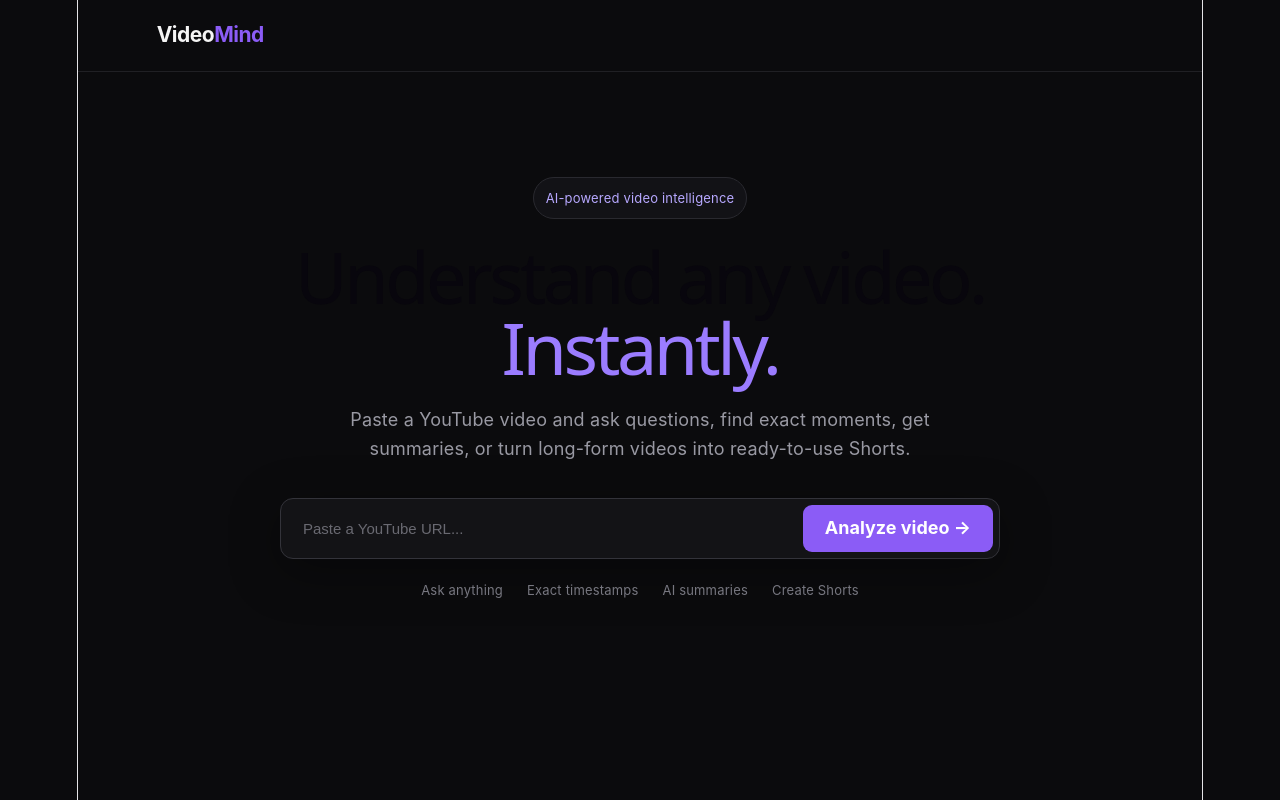
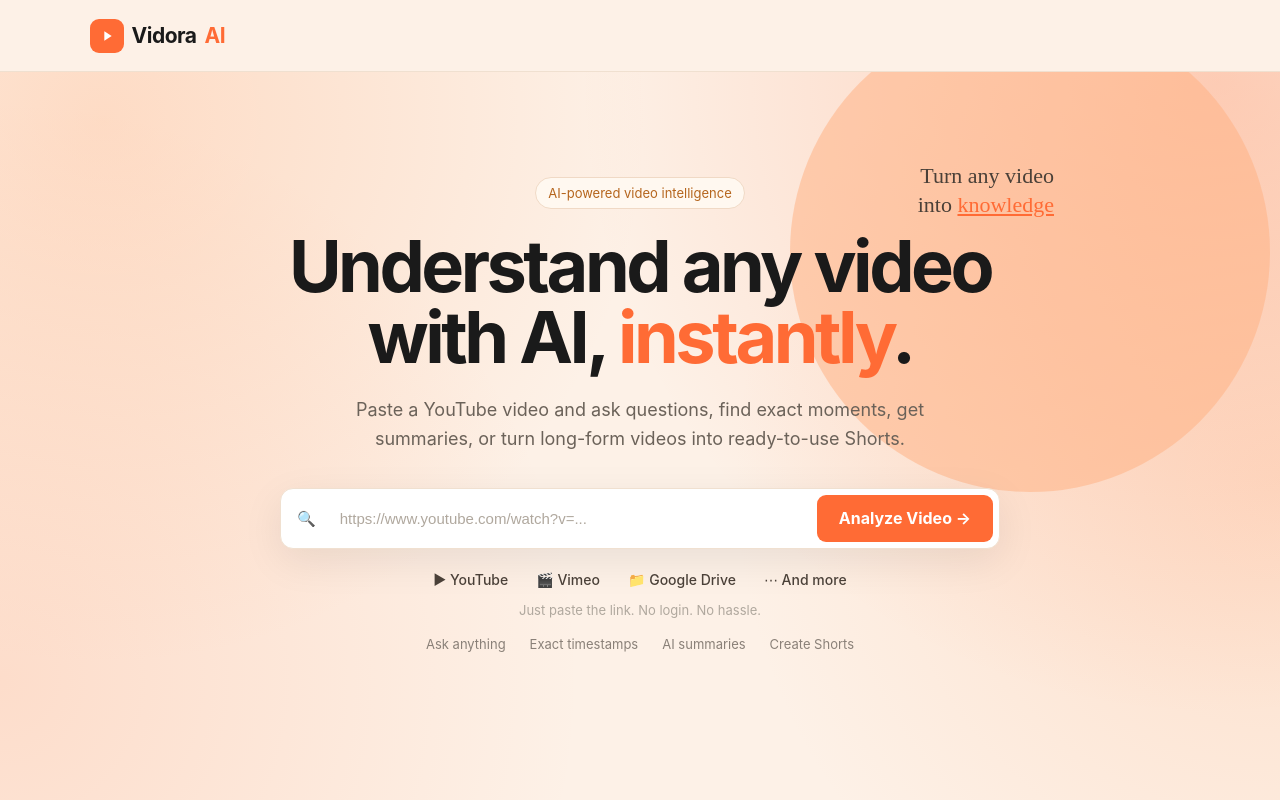
Before and after one commit to A2R-Software-Solution/a2r-vidora, a React app in the folder frontend/: page / in a window 1280 px wide. Built offline with nearby package versions, Linux system fonts and the light colour scheme; no server answers; the HTML template or start-up script is replaced by a standard one.

Commit message:
frontend part from naman side almost done

```diff
--- a/frontend/src/App.css
+++ b/frontend/src/App.css
@@ -1,116 +1,149 @@
-* { box-sizing: border-box; }
-
 body {
   margin: 0;
   font-family: Inter, ui-sans-serif, system-ui, -apple-system, BlinkMacSystemFont, "Segoe UI", sans-serif;
-  background: #0b0b0d;
-  color: #f5f5f5;
+  background:
+    radial-gradient(circle at 8% 15%, rgba(255, 179, 133, 0.35), transparent 40%),
+    radial-gradient(circle at 95% 10%, rgba(255, 107, 53, 0.25), transparent 45%),
+    radial-gradient(circle at 100% 60%, rgba(255, 179, 133, 0.3), transparent 40%),
+    radial-gradient(circle at 0% 85%, rgba(255, 140, 90, 0.2), transparent 40%),
+    #fdf1e7;
+  background-attachment: fixed;
+  color: #1a1a1a;
+  min-height: 100vh;
+  overflow-x: hidden;
+}
+.hero-blob {
+  position: absolute;
+  top: -60px;
+  right: -180px;
+  width: 480px;
+  height: 480px;
+  background: #ffb385;
+  border-radius: 50%;
+  opacity: 0.55;
+  z-index: -1;
+}
+.hero-tagline {
+  position: absolute;
+  top: 90px;
+  right: 4%;
+  font-family: 'Brush Script MT', cursive;
+  font-size: 22px;
+  color: #4a4038;
+  text-align: right;
+  line-height: 1.3;
+}
+.hero-tagline span {
+  text-decoration: underline;
+  text-decoration-color: #ff6b35;
+  color: #ff6b35;
 }
 
-.page { min-height: 100vh; }
-
-nav {
-  height: 72px;
+@media (max-width: 900px) {
+  .hero-blob { display: none; }
+  .hero-tagline { display: none; }
+}
+.input-icon {
   display: flex;
   align-items: center;
-  justify-content: space-between;
-  padding: 0 7%;
-  border-bottom: 1px solid #202024;
-}
-.logo { font-size: 21px; font-weight: 750; letter-spacing: -0.5px; }
-.logo span { color: #8b5cf6; }
-.nav-right { display: flex; gap: 12px; align-items: center; }
-
-button { border: 0; cursor: pointer; font: inherit; }
-
-.login { background: transparent; color: #bbb; padding: 10px 14px; }
-.signup {
-  background: #f4f4f5; color: #111; padding: 10px 16px;
-  border-radius: 9px; font-weight: 650;
+  padding: 0 8px 0 10px;
+  color: #b0a89e;
+  font-size: 15px;
 }
 
-.hero { max-width: 900px; margin: 0 auto; padding: 105px 24px 70px; text-align: center; }
-.badge {
-  display: inline-flex; border: 1px solid #29292f; background: #121216;
-  color: #b7a8ff; border-radius: 999px; padding: 7px 12px; font-size: 13px; margin-bottom: 22px;
-}
-h1 { margin: 0; font-size: clamp(42px, 6vw, 72px); line-height: .98; letter-spacing: -3.5px; }
-h1 span { color: #9b7cff; }
-.sub { color: #9999a3; font-size: 18px; line-height: 1.6; max-width: 650px; margin: 24px auto 34px; }
-
-.input-wrap {
-  max-width: 720px; margin: auto; display: flex; padding: 6px;
-  border: 1px solid #33333a; background: #131316; border-radius: 13px;
-  box-shadow: 0 12px 50px rgba(0,0,0,.35);
-}
-input {
-  flex: 1; min-width: 0; background: transparent; border: 0; outline: 0;
-  color: white; padding: 15px 16px; font-size: 15px;
-}
-input::placeholder { color: #696971; }
-.analyze { background: #8b5cf6; color: white; padding: 0 22px; border-radius: 9px; font-weight: 700; }
-
-.features { display: flex; justify-content: center; gap: 24px; margin-top: 18px; color: #777780; font-size: 13px; }
-
-.preview { max-width: 1080px; margin: 0 auto; padding: 0 24px 90px; }
-.preview-card { background: #111114; border: 1px solid #25252b; border-radius: 18px; overflow: hidden; }
-.preview-head { padding: 16px 20px; border-bottom: 1px solid #25252b; color: #aaaab3; font-size: 14px; }
-.workspace { display: grid; grid-template-columns: 1.05fr .95fr; min-height: 480px; }
-
-.video { padding: 28px; border-right: 1px solid #25252b; }
-.video-box {
-  aspect-ratio: 16 / 9; background: #050506; border: 1px solid #28282e;
-  border-radius: 12px; display: grid; place-items: center; color: #55555f; position: relative;
-}
-.play {
-  width: 58px; height: 58px; border-radius: 50%; background: #18181d;
-  border: 1px solid #36363e; display: grid; place-items: center; color: #aaa; font-size: 20px;
-}
-.video-title { margin-top: 16px; font-weight: 650; font-size: 15px; }
-.video-meta { color: #66666f; margin-top: 6px; font-size: 13px; }
-
-.chat { padding: 28px; display: flex; flex-direction: column; }
-.chat-title { font-size: 17px; font-weight: 700; }
-.chat-sub { color: #696971; font-size: 13px; margin-top: 5px; }
-.messages { flex: 1; margin-top: 24px; }
-
-.user-msg {
-  margin-left: auto; max-width: 85%; background: #1d1d23; border: 1px solid #2b2b33;
-  padding: 12px 14px; border-radius: 12px 12px 3px 12px; font-size: 14px; line-height: 1.5;
-}
-.ai-msg { margin-top: 14px; max-width: 92%; color: #d0d0d7; font-size: 14px; line-height: 1.65; }
-.timestamp {
-  display: inline-block; color: #b99cff; background: #191521; border: 1px solid #342b49;
-  padding: 4px 8px; border-radius: 6px; margin-top: 10px; font-size: 12px; cursor: pointer;
+.providers {
+  display: flex;
+  justify-content: center;
+  gap: 28px;
+  margin-top: 22px;
+  color: #4a4038;
+  font-size: 14px;
+  font-weight: 500;
 }
 
-.ask { display: flex; gap: 8px; margin-top: 20px; border-top: 1px solid #25252b; padding-top: 18px; }
-.ask input { border: 1px solid #2b2b32; border-radius: 9px; padding: 12px; background: #0c0c0f; }
-.send { background: #8b5cf6; color: white; width: 48px; border-radius: 9px; }
+.hint {
+  margin-top: 14px;
+  color: #b0a89e;
+  font-size: 13px;
+}
+.logo {
+  display: flex;
+  align-items: center;
+  gap: 8px;
+  cursor: pointer;
+}
+.logo-icon {
+  display: flex;
+  align-items: center;
+  justify-content: center;
+  width: 34px;
+  height: 34px;
+  background: #ff6b35;
+  border-radius: 9px;
+  flex-shrink: 0;
+}
+.logo-icon svg {
+  display: block;
+  width: 16px;
+  height: 16px;
+  color: #fff;
+}
+.window-dots {
+  display: flex;
+  gap: 8px;
+  padding: 16px 20px;
+  border-bottom: 1px solid #f0e0d0;
+}
+.dot { width: 12px; height: 12px; border-radius: 50%; }
+.dot.red { background: #ff5f57; }
+.dot.yellow { background: #febc2e; }
+.dot.green { background: #28c840; }
 
-.error-text { color: #ff6b6b; font-size: 13px; margin-top: 8px; }
+.chat-tabs {
+  display: flex;
+  align-items: center;
+  gap: 24px;
+  border-bottom: 1px solid #f0e0d0;
+  padding-bottom: 14px;
+  font-size: 14px;
+  color: #8a8078;
+}
+.chat-tab.active {
+  color: #ff6b35;
+  font-weight: 650;
+}
+.chat-tab.new-video {
+  margin-left: auto;
+  color: #8a8078;
+}
 
-.reels { max-width: 1080px; margin: 0 auto; padding: 10px 24px 100px; text-align: center; }
-.reels h2 { font-size: 30px; margin-bottom: 10px; }
-.reels p { color: #777780; margin-bottom: 28px; }
-.reel-grid { display: grid; grid-template-columns: repeat(3, 1fr); gap: 16px; }
-.reel {
-  height: 290px; border: 1px solid #25252b; background: #111114; border-radius: 14px;
-  padding: 16px; display: flex; flex-direction: column; justify-content: flex-end; text-align: left;
+
+.hero-compact {
+  padding: 32px 24px 24px;
+  transition: padding 0.3s ease;
 }
-.reel-preview {
-  flex: 1; background: #08080a; border-radius: 9px; display: grid;
-  place-items: center; color: #4f4f57; margin-bottom: 13px;
+.hero-compact h1 {
+  font-size: 28px;
+  letter-spacing: -1px;
+  margin-bottom: 16px;
 }
-.reel strong { font-size: 14px; }
-.reel small { color: #66666f; margin-top: 5px; }
+.hero-compact .input-wrap {
+  max-width: 560px;
+}
+.hero-compact .providers,
+.hero-compact .hint {
+  display: none;
+}
 
-@media (max-width: 760px) {
-  .hero { padding-top: 70px; }
-  .input-wrap { flex-direction: column; gap: 6px; }
-  .analyze { height: 48px; }
-  .features { flex-wrap: wrap; }
-  .workspace { grid-template-columns: 1fr; }
-  .video { border-right: 0; border-bottom: 1px solid #25252b; }
-  .reel-grid { grid-template-columns: 1fr; }
+.hero-compact {
+  padding: 32px 24px 24px;
+  transition: padding 0.3s ease;
 }
+.hero-compact h1 {
+  font-size: 28px;
+  letter-spacing: -1px;
+  margin-bottom: 16px;
+}
+.hero-compact .input-wrap {
+  max-width: 560px;
+}
--- a/frontend/src/App.jsx
+++ b/frontend/src/App.jsx
@@ -1,37 +1,17 @@
-import { useState, useEffect } from "react";
+import { useState } from "react";
 import Navbar from "./components/layout/Navbar";
 import LandingPage from "./pages/LandingPage";
 import WorkspacePage from "./pages/WorkspacePage";
-import { useVideoAnalyze } from "./hooks/useVideoAnalyze";
 import "./App.css";
 
 function App() {
   const [video, setVideo] = useState(null);
-  const { restoreVideo } = useVideoAnalyze();
-
-  // Page load hote hi localStorage me saved video_id check karo.
-  // Agar mil jaye toh seedha Workspace pe le jao (restore).
-  useEffect(() => {
-    const restoreOnLoad = async () => {
-      const restoredVideo = await restoreVideo();
-      if (restoredVideo) {
-        setVideo(restoredVideo);
-      }
-    };
-
-    restoreOnLoad();
-    // Sirf mount hone par ek baar chalana hai, isliye dependency array empty.
-    // eslint-disable-next-line react-hooks/exhaustive-deps
-  }, []);
 
   return (
     <div className="page">
-      <Navbar />
-      {video ? (
-        <WorkspacePage video={video} />
-      ) : (
-        <LandingPage onAnalyzed={setVideo} />
-      )}
+      <Navbar onHome={() => setVideo(null)} />
+      <LandingPage onAnalyzed={setVideo} compact={!!video} />
+      {video && <WorkspacePage video={video} />}
     </div>
   );
 }
--- a/frontend/src/components/landing/Hero.jsx
+++ b/frontend/src/components/landing/Hero.jsx
@@ -1,8 +1,14 @@
-export default function Hero({ children }) {
+export default function Hero({ children, compact }) {
   return (
-    <section className="hero">
-      <div className="badge">AI-powered video intelligence</div>
-      <h1>Understand any video.<br /><span>Instantly.</span></h1>
+    <section className={compact ? "hero hero-compact" : "hero"}>
+      {!compact && <div className="hero-blob" aria-hidden="true"></div>}
+      {!compact && (
+        <div className="hero-tagline" aria-hidden="true">
+          Turn any video<br />into <span>knowledge</span>
+        </div>
+      )}
+      {!compact && <div className="badge">AI-powered video intelligence</div>}
+      <h1>Understand any video<br />with AI, <span>instantly</span>.</h1>
       <p className="sub">
         Paste a YouTube video and ask questions, find exact moments,
         get summaries, or turn long-form videos into ready-to-use Shorts.
--- a/frontend/src/components/landing/InputBox.jsx
+++ b/frontend/src/components/landing/InputBox.jsx
@@ -10,16 +10,26 @@ export default function InputBox({ onAnalyze, loading }) {
   };
 
   return (
+    <>
       <div className="input-wrap">
+        <span className="input-icon" aria-hidden="true">🔍</span>
         <input
           value={url}
           onChange={(e) => setUrl(e.target.value)}
-        placeholder="Paste a YouTube URL..."
+          placeholder="https://www.youtube.com/watch?v=..."
           disabled={loading}
         />
         <button className="analyze" onClick={handleAnalyze} disabled={loading}>
-        {loading ? "Analyzing..." : "Analyze video →"}
+          {loading ? "Analyzing..." : "Analyze Video →"}
         </button>
       </div>
+      <div className="providers">
+        <span>▶ YouTube</span>
+        <span>🎬 Vimeo</span>
+        <span>📁 Google Drive</span>
+        <span>⋯ And more</span>
+      </div>
+      <div className="hint">Just paste the link. No login. No hassle.</div>
+    </>
   );
 }
--- a/frontend/src/components/layout/Navbar.jsx
+++ b/frontend/src/components/layout/Navbar.jsx
@@ -1,9 +1,15 @@
-export default function Navbar() {
+export default function Navbar({ onHome }) {
   return (
     <nav>
-      <div className="logo">Video<span>Mind</span></div>
-      <div className="nav-right">
+      <div className="logo" onClick={onHome} role="button" tabIndex={0}>
+        <span className="logo-icon">
+          <svg width="16" height="16" viewBox="0 0 24 24" fill="none">
+            <path d="M8 5v14l11-7-11-7z" fill="currentColor" />
+          </svg>
+        </span>
+        Vidora<span>AI</span>
       </div>
+      <div className="nav-right"></div>
     </nav>
   );
 }
--- a/frontend/src/index.css
+++ b/frontend/src/index.css
@@ -1,111 +1,117 @@
-:root {
-  --text: #6b6375;
-  --text-h: #08060d;
-  --bg: #fff;
-  --border: #e5e4e7;
-  --code-bg: #f4f3ec;
-  --accent: #aa3bff;
-  --accent-bg: rgba(170, 59, 255, 0.1);
-  --accent-border: rgba(170, 59, 255, 0.5);
-  --social-bg: rgba(244, 243, 236, 0.5);
-  --shadow:
-    rgba(0, 0, 0, 0.1) 0 10px 15px -3px, rgba(0, 0, 0, 0.05) 0 4px 6px -2px;
-
-  --sans: system-ui, 'Segoe UI', Roboto, sans-serif;
-  --heading: system-ui, 'Segoe UI', Roboto, sans-serif;
-  --mono: ui-monospace, Consolas, monospace;
-
-  font: 18px/145% var(--sans);
-  letter-spacing: 0.18px;
-  color-scheme: light dark;
-  color: var(--text);
-  background: var(--bg);
-  font-synthesis: none;
-  text-rendering: optimizeLegibility;
-  -webkit-font-smoothing: antialiased;
-  -moz-osx-font-smoothing: grayscale;
-
-  @media (max-width: 1024px) {
-    font-size: 16px;
-  }
-}
-
-@media (prefers-color-scheme: dark) {
-  :root {
-    --text: #9ca3af;
-    --text-h: #f3f4f6;
-    --bg: #16171d;
-    --border: #2e303a;
-    --code-bg: #1f2028;
-    --accent: #c084fc;
-    --accent-bg: rgba(192, 132, 252, 0.15);
-    --accent-border: rgba(192, 132, 252, 0.5);
-    --social-bg: rgba(47, 48, 58, 0.5);
-    --shadow:
-      rgba(0, 0, 0, 0.4) 0 10px 15px -3px, rgba(0, 0, 0, 0.25) 0 4px 6px -2px;
-  }
-
-  #social .button-icon {
-    filter: invert(1) brightness(2);
-  }
-}
+* { box-sizing: border-box; }
 
 body {
   margin: 0;
+  font-family: Inter, ui-sans-serif, system-ui, -apple-system, BlinkMacSystemFont, "Segoe UI", sans-serif;
+  background: #fdf1e7;
+  color: #1a1a1a;
 }
 
-#root {
-  width: 1126px;
-  max-width: 100%;
-  margin: 0 auto;
-  text-align: center;
-  border-inline: 1px solid var(--border);
-  min-height: 100svh;
+.page { min-height: 100vh; }
+
+nav {
+  height: 72px;
   display: flex;
-  flex-direction: column;
-  box-sizing: border-box;
+  align-items: center;
+  justify-content: space-between;
+  padding: 0 7%;
+  border-bottom: 1px solid #f0e0d0;
+  background: #fdf1e7;
+}
+.logo { font-size: 21px; font-weight: 750; letter-spacing: -0.5px; color: #1a1a1a; }
+.logo span { color: #ff6b35; }
+.nav-right { display: flex; gap: 12px; align-items: center; }
+
+button { border: 0; cursor: pointer; font: inherit; }
+
+.login { background: transparent; color: #555; padding: 10px 14px; }
+.signup {
+  background: #1a1a1a; color: #fff; padding: 10px 16px;
+  border-radius: 9px; font-weight: 650;
 }
 
-h1,
-h2 {
-  font-family: var(--heading);
-  font-weight: 500;
-  color: var(--text-h);
+.hero { max-width: 900px; margin: 0 auto; padding: 105px 24px 70px; text-align: center; position: relative; }
+.badge {
+  display: inline-flex; border: 1px solid #f0d9c5; background: #fff8f0;
+  color: #b5651d; border-radius: 999px; padding: 7px 12px; font-size: 13px; margin-bottom: 22px;
+}
+h1 { margin: 0; font-size: clamp(42px, 6vw, 72px); line-height: .98; letter-spacing: -3.5px; color: #1a1a1a; }
+h1 span { color: #ff6b35; }
+.sub { color: #6b6259; font-size: 18px; line-height: 1.6; max-width: 650px; margin: 24px auto 34px; }
+
+.input-wrap {
+  max-width: 720px; margin: auto; display: flex; padding: 6px;
+  border: 1px solid #f0e0d0; background: #fff; border-radius: 13px;
+  box-shadow: 0 12px 40px rgba(0,0,0,.08);
+}
+input {
+  flex: 1; min-width: 0; background: transparent; border: 0; outline: 0;
+  color: #1a1a1a; padding: 15px 16px; font-size: 15px;
+}
+input::placeholder { color: #b0a89e; }
+.analyze { background: #ff6b35; color: white; padding: 0 22px; border-radius: 9px; font-weight: 700; }
+
+.features { display: flex; justify-content: center; gap: 24px; margin-top: 18px; color: #8a8078; font-size: 13px; }
+
+.preview { max-width: 1080px; margin: 0 auto; padding: 0 24px 90px; }
+.preview-card { background: #fff; border: 1px solid #f0e0d0; border-radius: 18px; overflow: hidden; }
+.preview-head { padding: 16px 20px; border-bottom: 1px solid #f0e0d0; color: #6b6259; font-size: 14px; }
+.workspace { display: grid; grid-template-columns: 1.05fr .95fr; min-height: 480px; }
+
+.video { padding: 28px; border-right: 1px solid #f0e0d0; }
+.video-box {
+  aspect-ratio: 16 / 9; background: #faf1e6; border: 1px solid #f0e0d0;
+  border-radius: 12px; display: grid; place-items: center; color: #b0a89e; position: relative;
+}
+.play {
+  width: 58px; height: 58px; border-radius: 50%; background: #fff;
+  border: 1px solid #f0e0d0; display: grid; place-items: center; color: #ff6b35; font-size: 20px;
+}
+.video-title { margin-top: 16px; font-weight: 650; font-size: 15px; color: #1a1a1a; }
+.video-meta { color: #8a8078; margin-top: 6px; font-size: 13px; }
+
+.chat { padding: 28px; display: flex; flex-direction: column; }
+.chat-title { font-size: 17px; font-weight: 700; color: #1a1a1a; }
+.chat-sub { color: #8a8078; font-size: 13px; margin-top: 5px; }
+.messages { flex: 1; margin-top: 24px; }
+
+.user-msg {
+  margin-left: auto; max-width: 85%; background: #fff3e9; border: 1px solid #f0d9c5;
+  padding: 12px 14px; border-radius: 12px 12px 3px 12px; font-size: 14px; line-height: 1.5;
+}
+.ai-msg { margin-top: 14px; max-width: 92%; color: #3a3530; font-size: 14px; line-height: 1.65; }
+.timestamp {
+  display: inline-block; color: #ff6b35; background: #fff3e9; border: 1px solid #f0d9c5;
+  padding: 4px 8px; border-radius: 6px; margin-top: 10px; font-size: 12px; cursor: pointer;
 }
 
-h1 {
-  font-size: 56px;
-  letter-spacing: -1.68px;
-  margin: 32px 0;
-  @media (max-width: 1024px) {
-    font-size: 36px;
-    margin: 20px 0;
-  }
+.ask { display: flex; gap: 8px; margin-top: 20px; border-top: 1px solid #f0e0d0; padding-top: 18px; }
+.ask input { border: 1px solid #f0e0d0; border-radius: 9px; padding: 12px; background: #fff; }
+.send { background: #ff6b35; color: white; width: 48px; border-radius: 9px; }
+
+.error-text { color: #d64545; font-size: 13px; margin-top: 8px; }
+
+.reels { max-width: 1080px; margin: 0 auto; padding: 10px 24px 100px; text-align: center; }
+.reels h2 { font-size: 30px; margin-bottom: 10px; color: #1a1a1a; }
+.reels p { color: #8a8078; margin-bottom: 28px; }
+.reel-grid { display: grid; grid-template-columns: repeat(3, 1fr); gap: 16px; }
+.reel {
+  height: 290px; border: 1px solid #f0e0d0; background: #fff; border-radius: 14px;
+  padding: 16px; display: flex; flex-direction: column; justify-content: flex-end; text-align: left;
 }
-h2 {
-  font-size: 24px;
-  line-height: 118%;
-  letter-spacing: -0.24px;
-  margin: 0 0 8px;
-  @media (max-width: 1024px) {
-    font-size: 20px;
-  }
+.reel-preview {
+  flex: 1; background: #faf1e6; border-radius: 9px; display: grid;
+  place-items: center; color: #b0a89e; margin-bottom: 13px;
 }
-p {
-  margin: 0;
+.reel strong { font-size: 14px; color: #1a1a1a; }
+.reel small { color: #8a8078; margin-top: 5px; }
+
+@media (max-width: 760px) {
+  .hero { padding-top: 70px; }
+  .input-wrap { flex-direction: column; gap: 6px; }
+  .analyze { height: 48px; }
+  .features { flex-wrap: wrap; }
+  .workspace { grid-template-columns: 1fr; }
+  .video { border-right: 0; border-bottom: 1px solid #f0e0d0; }
+  .reel-grid { grid-template-columns: 1fr; }
 }
-
-code,
-.counter {
-  font-family: var(--mono);
-  display: inline-flex;
-  border-radius: 4px;
-  color: var(--text-h);
-}
-
-code {
-  font-size: 15px;
-  line-height: 135%;
-  padding: 4px 8px;
-  background: var(--code-bg);
-}
--- a/frontend/src/pages/LandingPage.jsx
+++ b/frontend/src/pages/LandingPage.jsx
@@ -3,7 +3,7 @@ import InputBox from "../components/landing/InputBox";
 import Features from "../components/landing/Features";
 import { useVideoAnalyze } from "../hooks/useVideoAnalyze";
 
-export default function LandingPage({ onAnalyzed }) {
+export default function LandingPage({ onAnalyzed, compact }) {
   const { submitVideo, loading, error } = useVideoAnalyze();
 
   const handleAnalyze = async (url) => {
@@ -16,10 +16,10 @@ export default function LandingPage({ onAnalyzed }) {
   };
 
   return (
-    <Hero>
+    <Hero compact={compact}>
       <InputBox onAnalyze={handleAnalyze} loading={loading} />
       {error && <div className="error-text">{error}</div>}
-      <Features />
+      {!compact && <Features />}
     </Hero>
   );
 }
```
Also changed, not shown: frontend/src/components/workspace/ChatPanel.jsx (+5 -2 lines), frontend/src/pages/WorkspacePage.jsx (+6 -4 lines). Lines whose indentation alone changed are shown as unchanged.
